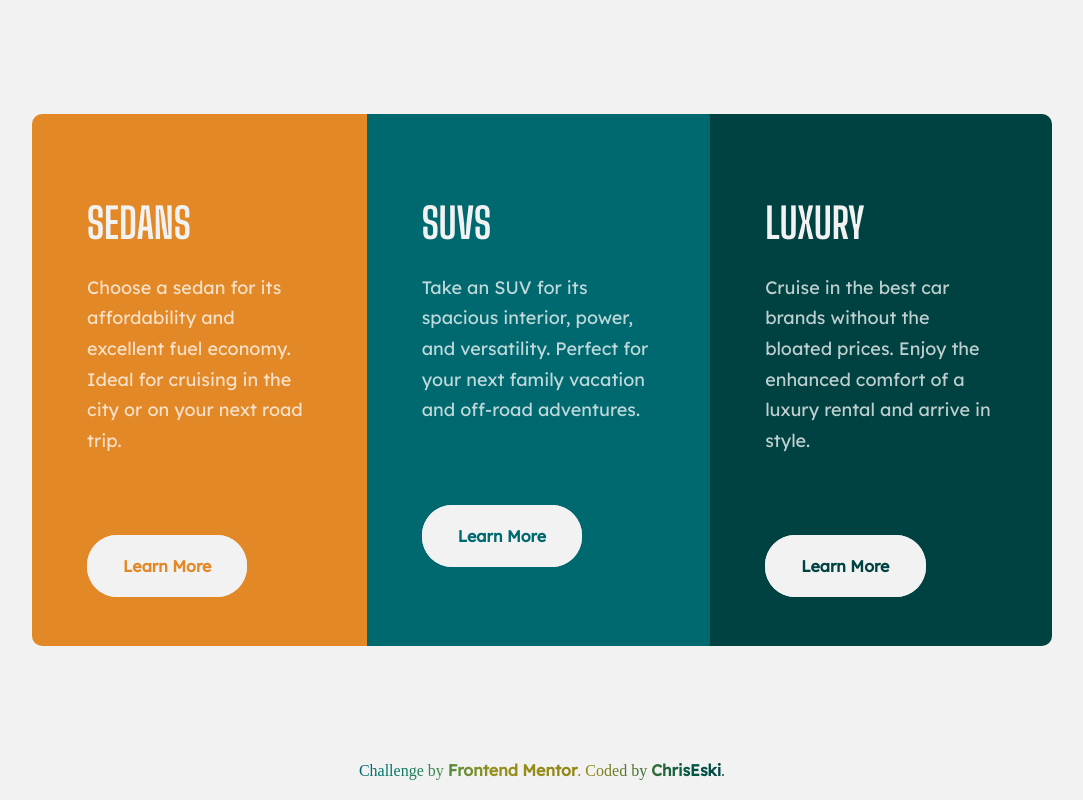
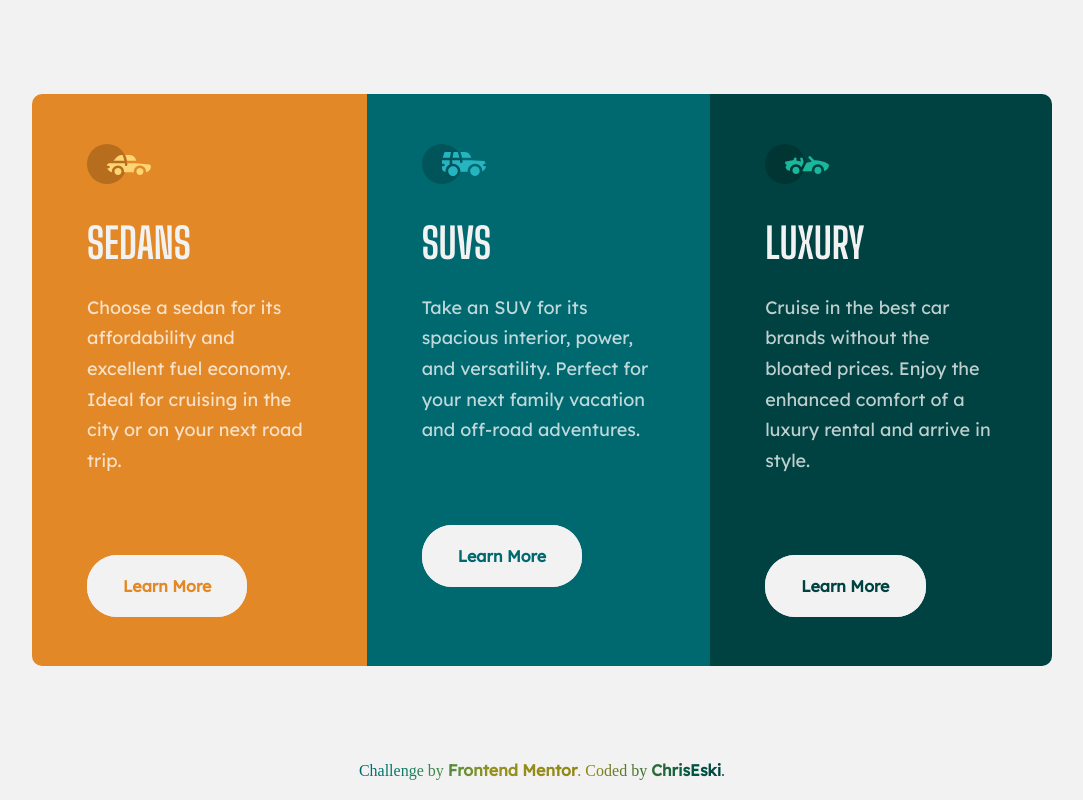
Before and after one commit to ChrisEski/fem-3-column-preview-card-component-main, a plain HTML site: page index.html in a window 1280 px wide. Shown: the whole page, without its empty margins (98-1181 px from the left). Drawn offline with nearby package versions, Linux system fonts and the light colour scheme; files that its build step writes are made by us from their sources; the site is published under a folder, as on GitHub Pages, so addresses that start at the root find nothing; a web font is replaced by a local one.

Commit message:
changed svg directories

```diff
--- a/index.html
+++ b/index.html
@@ -24,7 +24,7 @@
   <body>
     <div class="container">
       <div class="card card--orange">
-        <img class="card__icon" src="/images/icon-sedans.svg" alt="" />
+        <img class="card__icon" src="./images/icon-sedans.svg" alt="" />
         <h1 class="card__title">Sedans</h1>
         <p class="card__text">
           Choose a sedan for its affordability and excellent fuel economy. Ideal
@@ -34,7 +34,7 @@
       </div>
 
       <div class="card card--cyan">
-        <img class="card__icon" src="/images/icon-suvs.svg" alt="" />
+        <img class="card__icon" src="./images/icon-suvs.svg" alt="" />
         <h1 class="card__title">SUVs</h1>
         <p class="card__text">
           Take an SUV for its spacious interior, power, and versatility. Perfect
@@ -44,7 +44,7 @@
       </div>
 
       <div class="card card--green">
-        <img class="card__icon" src="/images/icon-luxury.svg" alt="" />
+        <img class="card__icon" src="./images/icon-luxury.svg" alt="" />
         <h1 class="card__title">Luxury</h1>
         <p class="card__text">
           Cruise in the best car brands without the bloated prices. Enjoy the
```
